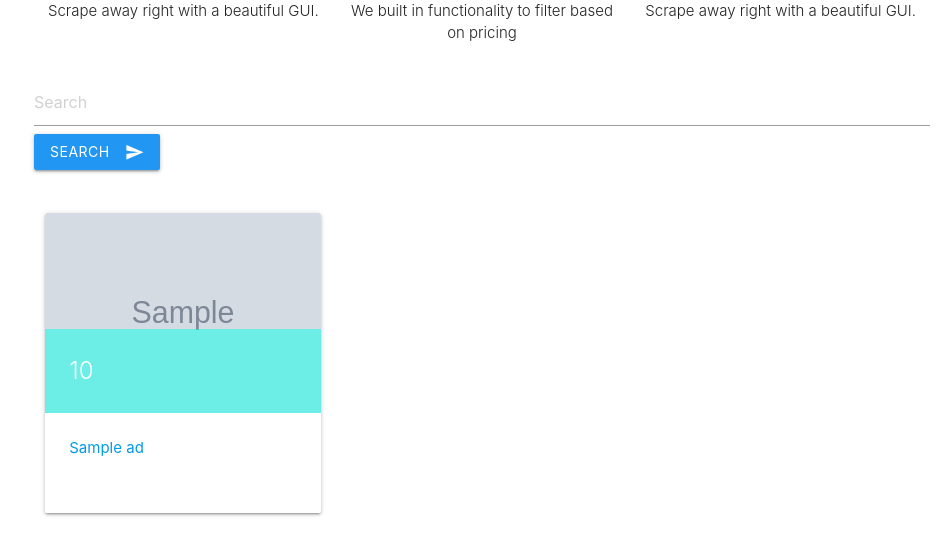
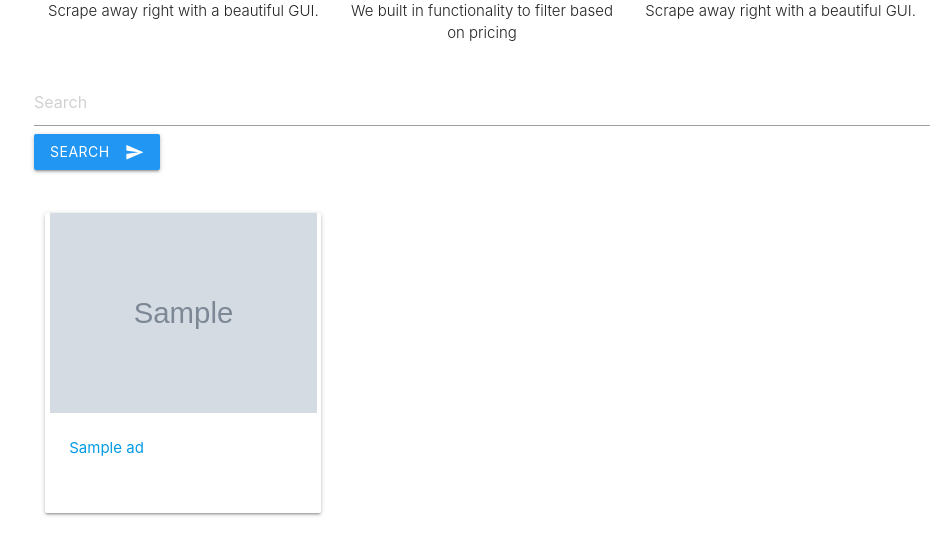
Before and after one commit to acen20/Craigslist, a Django app: template templates/myapp/new_search.html in a window 1280 px wide. Shown: the part 308-856 px from the top of the page, without its empty margins (158-1104 px from the left). Run offline with Django 3.2, Linux system fonts and the light colour scheme; the template is opened without the code that fills it: most values are stand-ins (such as "Sample title", 1, 10 or a date in 2020); grey boxes marked "Sample" are stand-in pictures.

```diff
--- a/myapp/static/myapp/style.css
+++ b/myapp/static/myapp/style.css
@@ -10,9 +10,10 @@
 
 img{
   height: inherit;
-  object-fit: cover;
+  object-fit:contain;
 }
 
 .card-title{
-  background-color: rgba(5, 255, 232, 0.5);
+  background-color: rgba(5, 255, 232);
+  display: none;
 }
```
Also changed, not shown: db.sqlite3.
